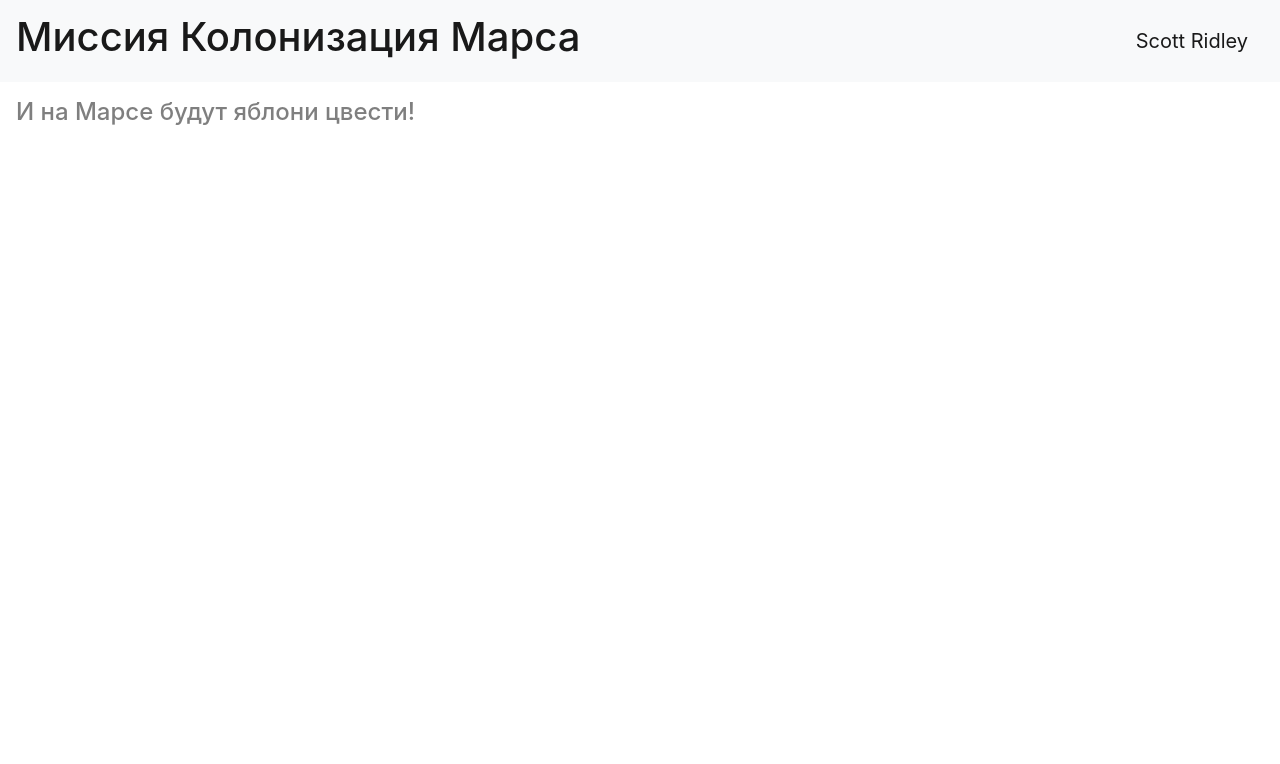
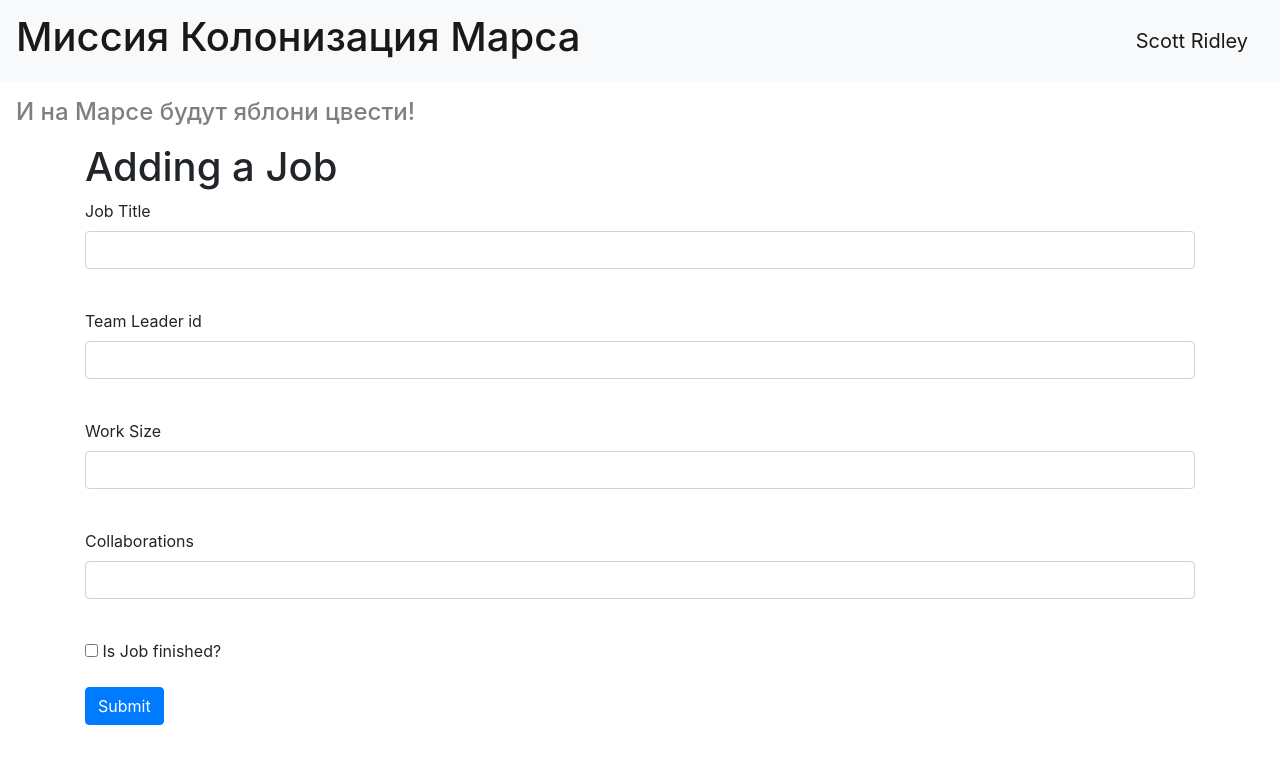
Before and after one commit to Rudnev-Konstantin/Mars, a Flask app: page /add_job in a window 1280 px wide. Shown: the top 764 px of the page. Run offline with Flask 3, Linux system fonts and the light colour scheme; a user stored in the database is signed in; some libraries are stand-ins or nearby versions.

Commit message:
Реализовал Промежуточный этап, уже Функционального приложения.

```diff
--- /dev/null
+++ b/app/forms/add_job.py
@@ -0,0 +1,17 @@
+from flask_wtf import FlaskForm
+from wtforms import StringField, IntegerField, SubmitField, BooleanField
+from wtforms.validators import DataRequired
+
+
+class AddJob(FlaskForm):
+    job = StringField("Job Title", validators=[DataRequired()])
+
+    team_leader_id = IntegerField("Team Leader id", validators=[DataRequired()])
+
+    work_size = IntegerField("Work Size", validators=[DataRequired()])
+
+    collaborations = StringField("Collaborations", validators=[DataRequired()])
+
+    finish = BooleanField("Is Job finished?")
+
+    submit = SubmitField('Submit')
--- a/app/routes.py
+++ b/app/routes.py
@@ -9,6 +9,7 @@ from flask_login import current_user, login_required, login_user, logout_user
 from .forms.emergency_access import EmergencyAccessForm
 from .forms.login import LoginForm
 from .forms.register import RegisterForm
+from .forms.add_job import AddJob
 
 from flask import render_template, url_for, redirect
 
@@ -21,10 +22,38 @@ bp = Blueprint('main', __name__)
 @bp.route("/<title>")
 @bp.route("/index/<title>")
 def index(title=''):
+    with current_app.bd_connect.get_session() as session:
+        jobs = session.query(Jobs).options(joinedload(Jobs.user)).all()
+
+    models_struct_data = {
+        "table_titles": [
+            "Title of activity",
+            "Team leader",
+            "Duration",
+            "List of collaborations",
+            "is finished"
+        ],
+        "jobs": []
+    }
+
+    for job in jobs:
+        job_struct = list()
+
+        job_struct.append(job.id)
+        job_struct.append(job.job)
+        job_struct.append(job.user.surname + ' ' + job.user.name)
+        job_struct.append(str(job.work_size) + " hours")
+        job_struct.append(job.collaborators)
+        job_struct.append("is finished" if job.is_finished else "is not finished")
+
+        models_struct_data["jobs"].append(job_struct)
+
     return render_template(
         "index.html",
-        title=title
-        )
+        title=title,
+        data_jobs=models_struct_data,
+        style_path=url_for("static", filename="css/style_table.css")
+    )
 
 @bp.route("/training/<prof>")
 def training(prof):
@@ -122,44 +151,25 @@ def table(gender, age):
         image_path = martian
     )
 
-@bp.route("/works_log")
-def works_log():
-    with current_app.bd_connect.get_session() as session:
-        jobs = session.query(Jobs).options(joinedload(Jobs.user)).all()
-
-    models_struct_data = {
-        "table_titles": [
-            "Title of activity",
-            "Team leader",
-            "Duration",
-            "List of collaborations",
-            "is finished"
-        ],
-        "jobs": []
-    }
-
-    for job in jobs:
-        job_struct = list()
-
-        job_struct.append(job.id)
-        job_struct.append(job.job)
-        job_struct.append(job.user.surname + ' ' + job.user.name)
-        job_struct.append(str(job.work_size) + " hours")
-        job_struct.append(job.collaborators)
-        job_struct.append("is finished" if job.is_finished else "is not finished")
-
-        models_struct_data["jobs"].append(job_struct)
-
-    return render_template(
-        "works_log.html",
-        data_jobs=models_struct_data,
-        style_path=url_for("static", filename="css/style_table.css")
-    )
-
 @bp.route("/register", methods=['GET', 'POST'])
 def register():
     form = RegisterForm()
     if form.validate_on_submit():
+        with current_app.bd_connect.get_session() as session:
+            user = User()
+            user.surname = form.surname.data
+            user.name = form.name.data
+            user.speciality = form.speciality.data
+            user.email = form.email.data
+            user.hashed_password = form.password.data
+
+            session.add(user)
+            session.commit()
+
+        with current_app.bd_connect.get_session() as session:
+            user = session.query(User).filter(User.email == form.email.data).first()
+            login_user(user, remember=form.remember_me.data)
+
         return redirect('/')
     return render_template("forms/register.html", title="Регистрация", form=form)
 
@@ -173,9 +183,11 @@ def login():
         if user and user.check_password(form.password.data):
             login_user(user, remember=form.remember_me.data)
             return redirect('/')
-        return render_template("forms/login.html",
-                               message="Неправильный логин или пароль",
-                               form=form)
+        return render_template(
+            "forms/login.html",
+            message="Неправильный логин или пароль",
+            form=form
+        )
     return render_template("forms/login.html", title="Авторизация", form=form)
 
 @bp.route('/logout')
@@ -183,3 +195,23 @@ def login():
 def logout():
     logout_user()
     return redirect("/")
+
+@bp.route("/add_job", methods=['GET', 'POST'])
+@login_required
+def add_job():
+    form = AddJob()
+    if form.validate_on_submit():
+        with current_app.bd_connect.get_session() as session:
+            job = Jobs()
+            job.team_leader = form.team_leader_id.data
+            job.job = form.job.data
+            job.work_size = form.work_size.data
+            job.collaborators = form.collaborations.data
+            job.is_finished = form.finish.data
+
+            current_user.jobs.append(job)
+            session.merge(current_user)
+            session.commit()
+
+        return redirect('/')
+    return render_template('forms/add_job.html', title='Добавление работы', form=form)
--- /dev/null
+++ b/app/templates/forms/add_job.html
@@ -0,0 +1,47 @@
+{% extends "base.html" %}
+
+{% block content %}
+    <h1>Adding a Job</h1>
+    <form action="" method="post">
+        {{ form.hidden_tag() }}
+        <p>
+            {{ form.job.label }}<br>
+            {{ form.job(class="form-control", type="text") }}<br>
+            {% for error in form.job.errors %}
+                <div class="alert alert-danger" role="alert">
+                    {{ error }}
+                </div>
+            {% endfor %}
+        </p>
+        <p>
+            {{ form.team_leader_id.label }}<br>
+            {{ form.team_leader_id(class="form-control", type="text") }}<br>
+            {% for error in form.team_leader_id.errors %}
+                <div class="alert alert-danger" role="alert">
+                    {{ error }}
+                </div>
+            {% endfor %}
+        </p>
+        <p>
+            {{ form.work_size.label }}<br>
+            {{ form.work_size(class="form-control", type="text") }}<br>
+            {% for error in form.work_size.errors %}
+                <div class="alert alert-danger" role="alert">
+                    {{ error }}
+                </div>
+            {% endfor %}
+        </p>
+        <p>
+            {{ form.collaborations.label }}<br>
+            {{ form.collaborations(class="form-control", type="text") }}<br>
+            {% for error in form.collaborations.errors %}
+                <div class="alert alert-danger" role="alert">
+                    {{ error }}
+                </div>
+            {% endfor %}
+        </p>
+        <p>{{ form.finish() }} {{ form.finish.label }}</p>
+        <p>{{ form.submit(type="submit", class="btn btn-primary") }}</p>
+        <div>{{ message }}</div>
+    </form>
+{% endblock %}
--- a/app/templates/index.html
+++ b/app/templates/index.html
@@ -1 +1,45 @@
 {% extends "base.html" %}
+
+{% block add_head %}
+    <link
+        rel="stylesheet"
+        href="{{ style_path }}"
+    />
+{% endblock add_head %}
+
+{% block content %}
+    <h2 class="text-center">Works log</h2>
+    {% if current_user.is_authenticated %}
+        <div style="margin-bottom: 50px;">
+            <a href="/add_job" class="btn btn-secondary">Добавить новость</a>
+        </div>
+    {% endif %}
+    {% for job in data_jobs["jobs"] %}
+        <div style="margin-bottom: 50px;">
+            <h3>Action # {{ job[0] }}</h3>
+            <table>
+                <tr>
+                    {% for item in data_jobs["table_titles"] %}
+                        <th class="text-center">{{item}}</th>
+                    {% endfor %}
+                </tr>
+                <tr>
+                    {% for item in job[1:-1] %}
+                        <th class="text-center" style="background-color: rgb(255, 193, 164);">
+                            {{item}}
+                        </th>
+                    {% endfor %}
+                    {% if "not" in job[-1] %}
+                        <th class="text-center" style="background-color: rgb(252, 92, 129);">
+                            {{job[-1]}}
+                        </th>
+                    {% else %}
+                        <th class="text-center" style="background-color: rgb(108, 252, 92);">
+                            {{job[-1]}}
+                        </th>
+                    {% endif %}
+                </tr>
+            </table>
+        </div>
+    {% endfor %}
+{% endblock content %}
```
Also changed, not shown: app/templates/works_log.html (deleted, +0 -41 lines), db/main.sqlite.
